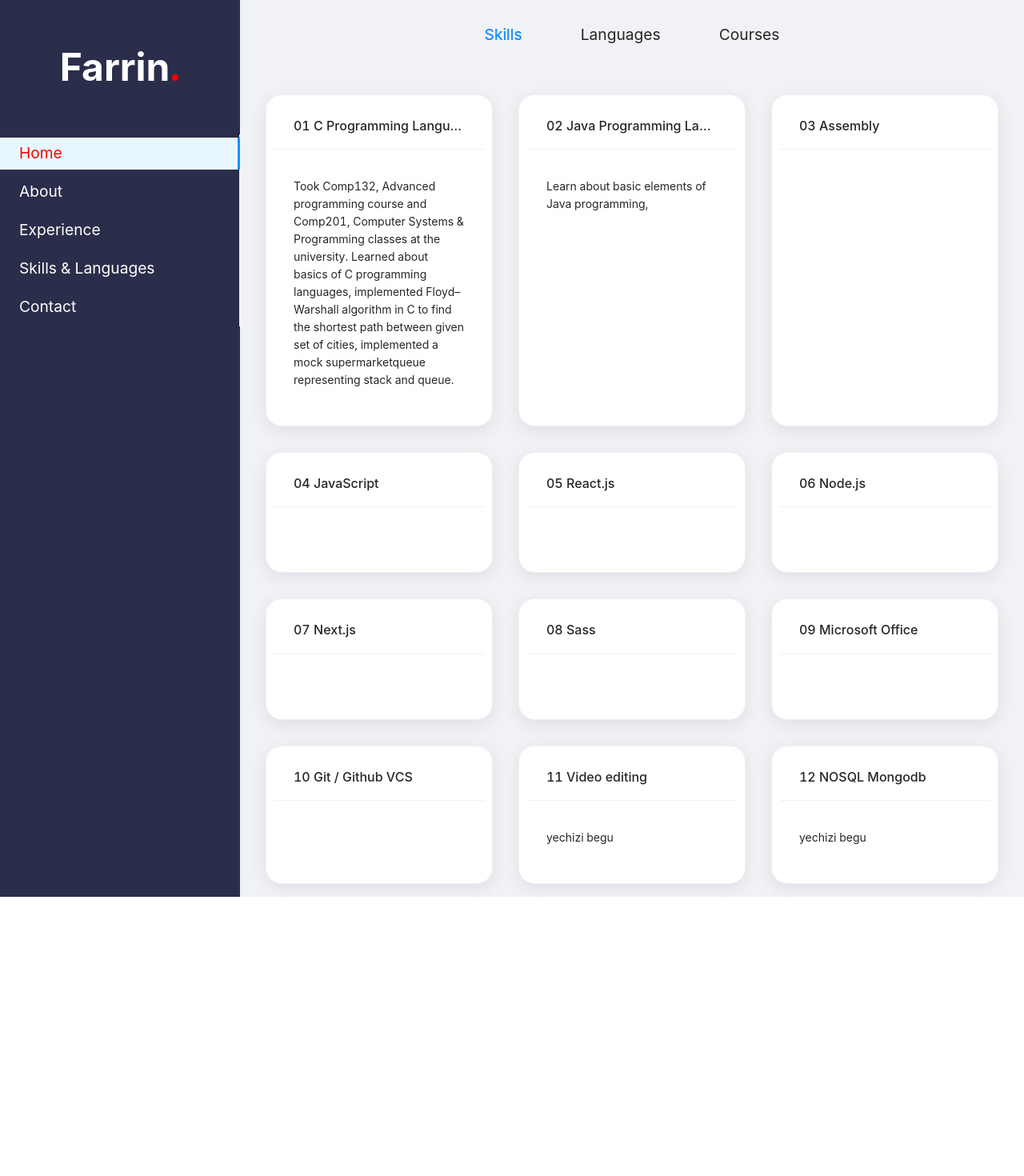
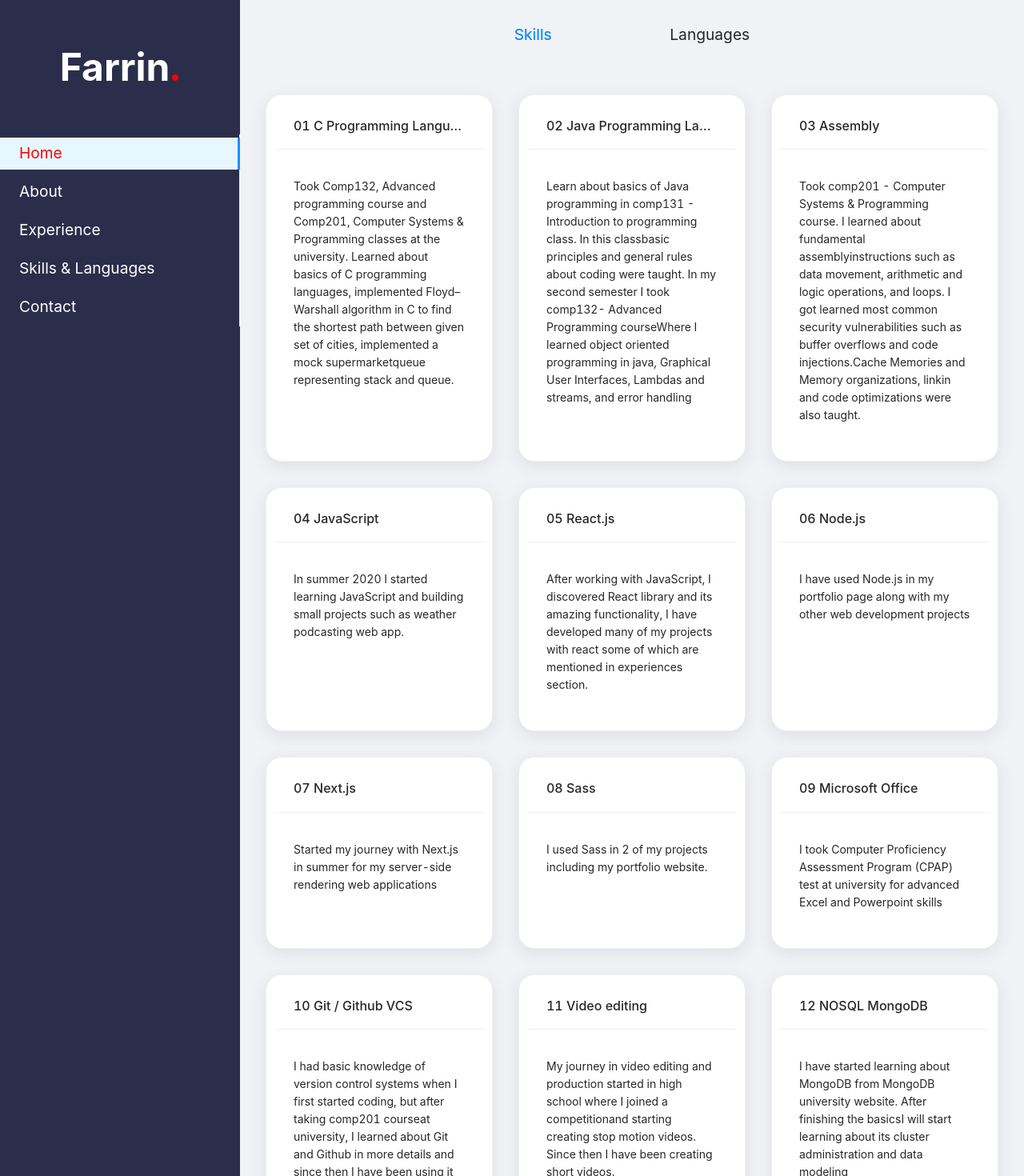
Before and after one commit to farrinfedra/farrin-portfolio, a Next.js app: page /Skills in a window 1280 px wide. Shown: the top 1470 px of the page at 80% size. Before the commit the page ends 1121 px from the top, so only its background shows below. Built offline with nearby package versions, Linux system fonts and the light colour scheme.

Commit message:
fixed CV- Skills tab - Contact me

```diff
--- a/Components/Elements/DownloadPDF.js
+++ b/Components/Elements/DownloadPDF.js
@@ -5,7 +5,7 @@ import { DownloadOutlined } from '@ant-design/icons';
 const DownloadPDF = (props) => {
 
 	return (
-		<a href="/static/farrin-resume.pdf">
+		<a href="/static/Farrin-Marouf-Sofian-CV copy.pdf">
 			<Button danger type="primary" icon={<DownloadOutlined />} shape="round">
 				Download CV
 			</Button>
--- a/Components/PagesX/AboutMe.js
+++ b/Components/PagesX/AboutMe.js
@@ -11,11 +11,11 @@ const AboutMe = () => {
 				<div className="about-me__card--info">
 					<p style={{width: "100%"}}>
 						I am Farrin Marouf Sofian, a sophomore student studying Computer Engineering at Koç University
-						Istanbul, Turkey. I love admire creative work and inventing new things, this is why I chose
+						Istanbul, Turkey. I enjoy inventing new things and starting creative projects, this is why I chose
 						my career path as computer engineering to integrate different majors with my degree to implement
 						intriguing projects.
 						This is my personal website. I have developed this website to share useful
-						content and contact with people around the world.
+						content and connect with people around the world. Please take your time and explore!
 					</p>
 					<div style={{textAlign:'center'}}>
 						<DownloadPDF/>
--- a/pages/Contact.js
+++ b/pages/Contact.js
@@ -28,7 +28,7 @@ const Contact = (props) => {
 				>
 					<div>
 						<h3>Get In Touch</h3>
-						<p>I would like to hear from you</p>
+						<p>I would like to hear from you. Feel free to send me a message or an <a href="mailto:fsofian19@ku.edu.tr">Email</a>.</p>
 					</div>
 				</Col>
 				<Col span={12} offset={5}>
--- a/pages/Experience.js
+++ b/pages/Experience.js
@@ -69,7 +69,7 @@ const Experience = () => {
                                     <Timeline.Item color="red">
                                         2020
 
-                                        <h5 style={{fontWeight: 'bold'}}>Burger Builder React Project</h5>
+                                        <h5 style={{fontWeight: 'bold'}}>Burger Builder React and Node.js based Project</h5>
                                         <p>
                                             Building a burger based on the ingredients that clients add and
                                             rendering the burger on the screen as the ingredients are added.
--- a/pages/Skills.js
+++ b/pages/Skills.js
@@ -20,49 +20,60 @@ const Skills = (props) => {
 		}, {
 			titleIdx: '02',
 			titleText: 'Java Programming Language',
-			description:'Learn about basic elements of Java programming,'
+			description:'Learn about basics of Java programming in comp131 - Introduction to programming class. In this class' +
+				'basic principles and general rules about coding were taught. In my second semester I took comp132- Advanced Programming course' +
+				'Where I learned object oriented programming in java, Graphical User Interfaces, Lambdas and streams, and error handling'
 		}, {
 			titleIdx: '03',
 			titleText: 'Assembly',
-			description:''
+			description:'Took comp201 - Computer Systems & Programming course. I learned about fundamental assembly' +
+				'instructions such as data movement, arithmetic and logic operations, and loops. I got learned most common ' +
+				'security vulnerabilities such as buffer overflows and code injections.' +
+				'Cache Memories and Memory organizations, linkin and code optimizations were also taught.'
 		}, {
 			titleIdx: '04',
 			titleText: 'JavaScript',
-			description:''
+			description:'In summer 2020 I started learning JavaScript and building small projects such as weather podcasting web app.  '
 		}, {
 			titleIdx: '05',
 			titleText: 'React.js',
-			description:''
+			description:'After working with JavaScript, I discovered React library and its amazing functionality, I have developed' +
+                ' many of my projects with react some of which are mentioned in experiences section. '
 		}, {
 			titleIdx: '06',
 			titleText: 'Node.js',
-			description:''
+			description:'I have used Node.js in my portfolio page along with my other web development projects'
 		}, {
 			titleIdx: '07',
 			titleText: 'Next.js',
-			description:''
+			description:'Started my journey with Next.js in summer for my server-side rendering web applications'
 		}, {
 			titleIdx: '08',
 			titleText: 'Sass',
-			description:''
+			description:'I used Sass in 2 of my projects including my portfolio website. '
 		}, {
 			titleIdx: '09',
 			titleText: 'Microsoft Office',
-			description:''
+			description:'I took Computer Proficiency Assessment Program (CPAP) test at university for advanced Excel and' +
+				' Powerpoint skills '
 		}, {
 			titleIdx: '10',
 			titleText: 'Git / Github VCS',
-			description:''
+			description:'I had basic knowledge of version control systems when I first started coding, but after taking comp201 course' +
+				'at university, I learned about Git and Github in more details and since then I have been using it while' +
+				'building my projects'
 		},
 		{
 			titleIdx: '11',
 			titleText: 'Video editing',
-			description:'yechizi begu'
+			description:'My journey in video editing and production started in high school where I joined a competition' +
+				'and starting creating stop motion videos. Since then I have been creating short videos.'
 		},
 		{
 			titleIdx: '12',
-			titleText: 'NOSQL Mongodb',
-			description:'yechizi begu'
+			titleText: 'NOSQL MongoDB',
+			description:'I have started learning about MongoDB from MongoDB university website. After finishing the basics' +
+				'I will start learning about its cluster administration and data modeling '
 		},
 	]
 	return (
@@ -141,11 +152,11 @@ const Skills = (props) => {
 					</QAnim>
 				</div>
 			</TabPane>
-			<TabPane tab={<div className="parent"><span className="hover hover-1">Courses</span></div>} key="3">
-				<p>There are people leaving here</p>
-				<p>3 AM mind</p>
-				{/*<p>Content of Tab Pane 3</p>*/}
-			</TabPane>
+			{/*<TabPane tab={<div className="parent"><span className="hover hover-1">Courses</span></div>} key="3">*/}
+			{/*	<p>There are people leaving here</p>*/}
+			{/*	<p>3 AM mind</p>*/}
+			{/*	/!*<p>Content of Tab Pane 3</p>*!/*/}
+			{/*</TabPane>*/}
 		</Tabs>
 
 	)
--- a/pages/index.js
+++ b/pages/index.js
@@ -2,7 +2,8 @@ import MainContent from "../Components/Content/MainContent";
 
 export default function Home() {
 	return (
-
+<div style={{'backgroundColor':"#dddddd", 'height': '100%'}}>
 		<MainContent/>
+</div>
 	)
 }
```
Also changed, not shown: Components/Content/MainContent.js (+9 -0 lines), 2 other files (tests, documents, lock files or other folders).
